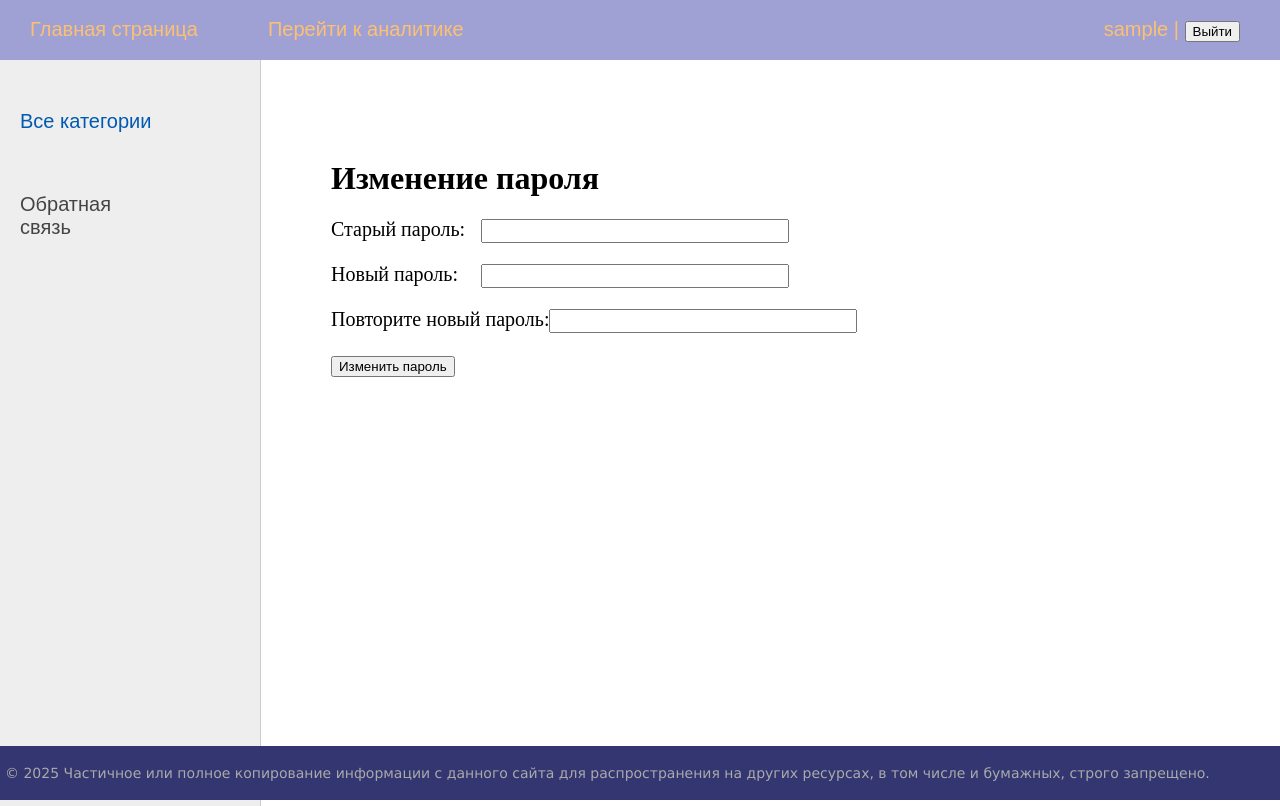
After one commit to Amslva/ulsu-project, a Django app: page /users/password-change/ in a window 1280 px wide. The commit adds this page. Run offline with Django 5.2, Linux system fonts and the light colour scheme; the visitor is signed in with stand-in values (Sample User, id 1); data that the repository does not hold is empty.

Commit message:
refactor : add password_change classes

```diff
--- a/junitcompass/users/forms.py
+++ b/junitcompass/users/forms.py
@@ -1,6 +1,6 @@
 from django import forms
 from django.contrib.auth import get_user_model
-from django.contrib.auth.forms import AuthenticationForm, UserCreationForm
+from django.contrib.auth.forms import AuthenticationForm, UserCreationForm, PasswordChangeForm
 from django.contrib.auth.models import User
 from django.urls import reverse
 
@@ -51,3 +51,8 @@ class ProfileForm(forms.ModelForm):
             'first_name': forms.TextInput(attrs={'class': 'form-input'}),
             'last_name': forms.TextInput(attrs={'class': 'form-input'}),
         }
+
+class UserPasswordChangeForm(PasswordChangeForm):
+    old_password = forms.CharField(label="Старый пароль", widget=forms.PasswordInput(attrs={'class': 'form-input'}))
+    new_password1 = forms.CharField(label="Новый пароль", widget=forms.PasswordInput(attrs={'class': 'form-input'}))
+    new_password2 = forms.CharField(label="Повторите новый пароль", widget=forms.PasswordInput(attrs={'class': 'form-input'}))
--- /dev/null
+++ b/junitcompass/users/templates/users/password_change_form.html
@@ -0,0 +1,17 @@
+{% extends 'base.html' %}
+
+{% block content %}
+<h1>Изменение пароля</h1>
+
+<form method="post">
+    {% csrf_token %}
+    <div class="form-error">{{ form.non_field_errors }}</div>
+    {% for f in form %}
+    <p ><label class="form-label" for="{{ f.id_for_label }}">{{f.label}}: </label>{{ f }}</p>
+    <div class="form-error">{{ f.errors }}</div>
+    {% endfor %}
+
+    <p ><button type="submit">Изменить пароль</button></p>
+</form>
+
+{% endblock %}
--- a/junitcompass/users/templates/users/profile.html
+++ b/junitcompass/users/templates/users/profile.html
@@ -13,4 +13,6 @@
 
     <p><button type="submit">Сохранить</button></p>
 </form>
+<hr>
+<p ><a href="{% url 'users:password_change' %}">Сменить пароль</a></p>
 {% endblock %}
--- a/junitcompass/users/urls.py
+++ b/junitcompass/users/urls.py
@@ -1,4 +1,4 @@
-from django.contrib.auth.views import LogoutView
+from django.contrib.auth.views import LogoutView, PasswordChangeDoneView
 from django.urls import path
 from . import views
 
@@ -9,4 +9,6 @@ urlpatterns = [
     path('logout/', LogoutView.as_view(), name='logout'),   #users:logout
     path('register/', views.RegisterUser.as_view(), name='register'),
     path('profile/', views.Profile.as_view(), name='profile'),
+    path('password-change/', views.UserPasswordChange.as_view(), name='password_change'),
+    path('password-change/done/', PasswordChangeDoneView.as_view(template_name="users/password_change_done.html"), name='password_change_done'),
 ]
--- a/junitcompass/users/views.py
+++ b/junitcompass/users/views.py
@@ -1,9 +1,9 @@
 from django.contrib.auth import get_user_model
 from django.contrib.auth.mixins import LoginRequiredMixin
-from django.contrib.auth.views import LoginView
+from django.contrib.auth.views import LoginView, PasswordChangeView
 from django.urls import reverse_lazy
 from django.views.generic import CreateView, UpdateView
-from users.forms import LoginUserForm, RegisterUserForm, ProfileForm
+from users.forms import LoginUserForm, RegisterUserForm, ProfileForm, UserPasswordChangeForm
 
 
 class LoginUser(LoginView):
@@ -30,3 +30,9 @@ class Profile(LoginRequiredMixin, UpdateView):
 
     def get_object(self, queryset=None):
         return self.request.user
+
+class UserPasswordChange(PasswordChangeView):
+    form_class = UserPasswordChangeForm
+    success_url = reverse_lazy("users:password_change_done")
+    template_name = "users/password_change_form.html"
+    extra_context = {'title': "Изменение пароля"}
```
Also changed, not shown: junitcompass/users/templates/users/password_change_done.html (added, +7 -0 lines).
